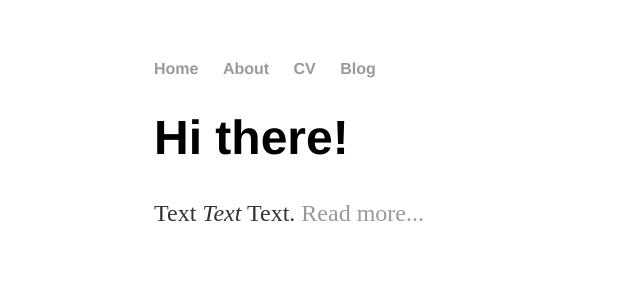
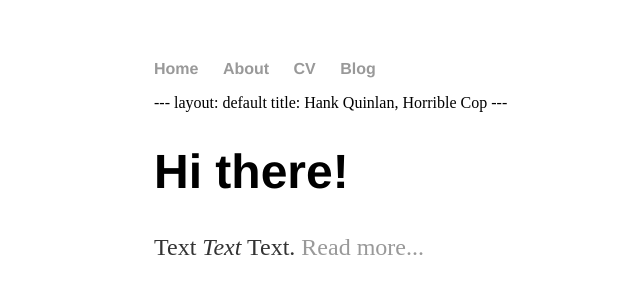
Before and after one commit to tnt2113/tnt2113.github.io, a Jekyll site: the page index.html, which Jekyll copies as it is, in a window 1280 px wide. Shown: the top 300 px of the page, without its empty margins (38-678 px from the left). Built offline with Jekyll 4.4.1, drawn with Linux system fonts in a browser that asks for light colours.

Commit message:
Update index.html

```diff
--- a/index.html
+++ b/index.html
@@ -15,6 +15,10 @@
     		</ul>
 		</nav>
 		<div class="container">
+                ---
+                layout: default
+                title: Hank Quinlan, Horrible Cop
+                ---
     		<div class="blurb">
         		<h1>Hi there!</h1>
 				<p>Text <em>Text</em> Text. <a href="/about">Read more...
```
